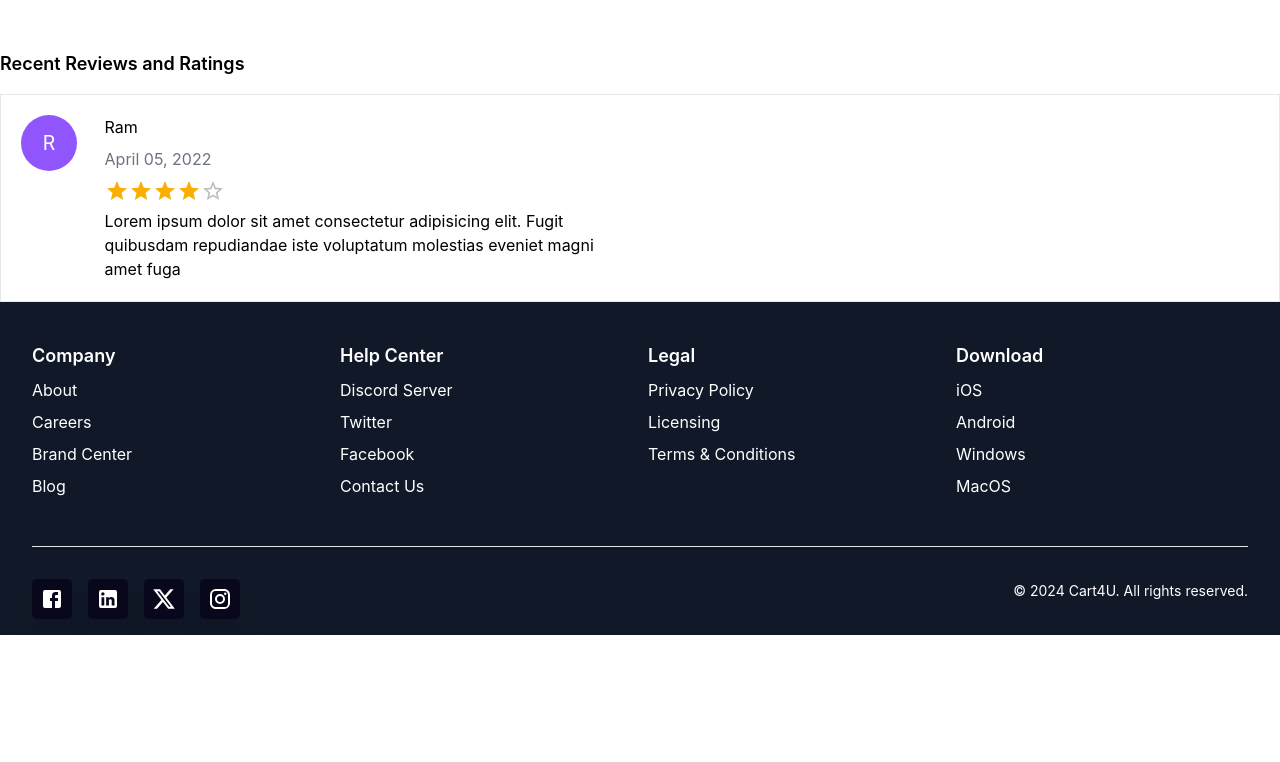
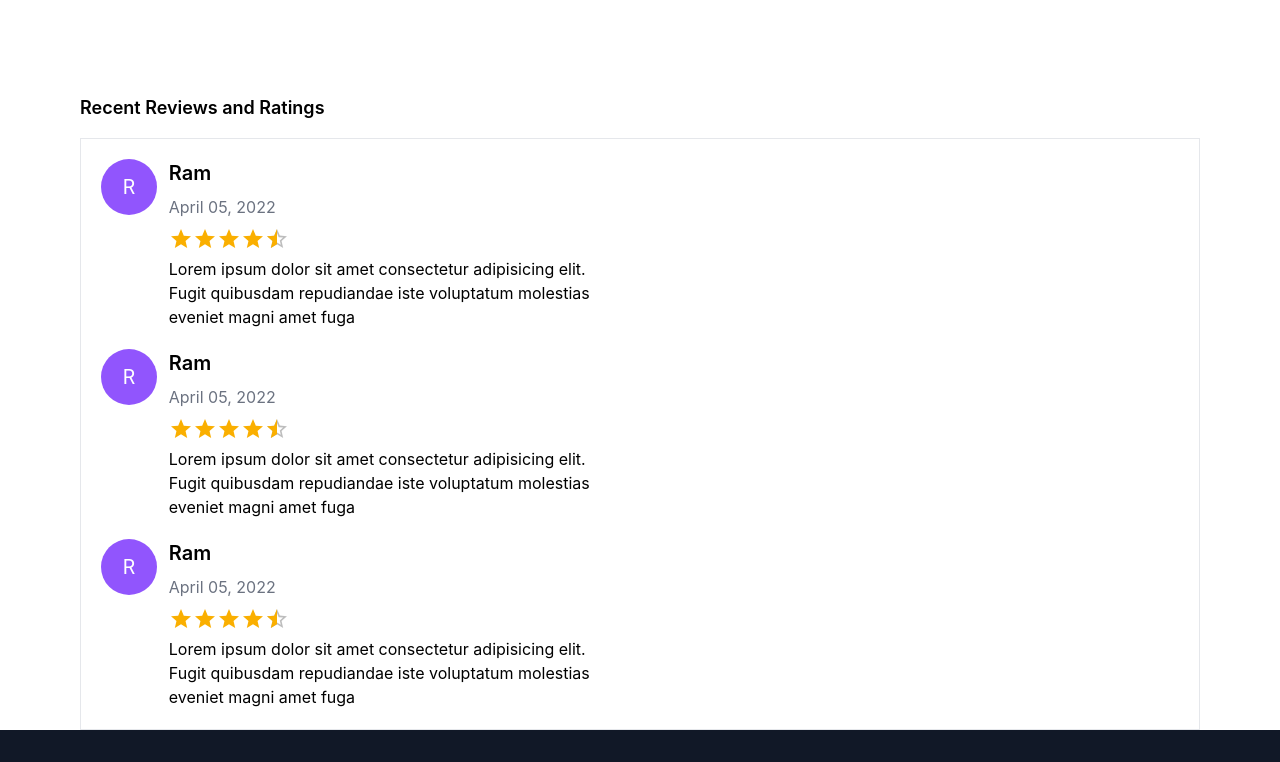
Before and after one commit to Jagadish03/Ecommerse, a React (Create React App) app: page / in a window 1280 px wide. Shown: the part 1138-1900 px from the top of the page. Before the commit the page ends 1773 px from the top, so only its background shows below. Built offline with nearby package versions, Linux system fonts and the light colour scheme.

Commit message:
Product Review

```diff
--- a/src/customer/components/ProductDetails/ProductDetails.jsx
+++ b/src/customer/components/ProductDetails/ProductDetails.jsx
@@ -67,7 +67,7 @@ export default function ProductDetails() {
   const [selectedSize, setSelectedSize] = useState(product.sizes[2]);
 
   return (
-    <div className="bg-white">
+    <div className="bg-white lg:px-20">
       <div className="pt-6">
         <nav aria-label="Breadcrumb">
           <ol
@@ -337,7 +337,7 @@ export default function ProductDetails() {
             <Grid container spacing={7}>
               <Grid item xs={7}>
                 <div className="space-y-5">
-                    <ProductReviewCard />
+                  {[1,1,1].map((item)=><ProductReviewCard key={item} />)}
                 </div>
               </Grid>
             </Grid>
--- a/src/customer/components/ProductDetails/ProductReviewCard.jsx
+++ b/src/customer/components/ProductDetails/ProductReviewCard.jsx
@@ -4,7 +4,7 @@ import React from "react";
 const ProductReviewCard = () => {
   return (
     <div>
-      <Grid container spacing={2} gap={3}>
+      <Grid container spacing={2} gap={2}>
         <Grid item xs={1}>
           <Box>
             <Avatar
@@ -18,11 +18,11 @@ const ProductReviewCard = () => {
         <Grid item xs={9}>
           <div className="space-y-2">
             <div>
-              <p>Ram</p>
+              <p className="font-semibold text-xl">Ram</p>
               <p className="text-gray-500 my-2">April 05, 2022</p>
             </div>
           </div>
-          <Rating value={4} name="half-rating" readOnly />
+          <Rating value={4.5} name="half-rating" precision={0.5} readOnly />
           <p>
             Lorem ipsum dolor sit amet consectetur adipisicing elit. Fugit
             quibusdam repudiandae iste voluptatum molestias eveniet magni amet
```
